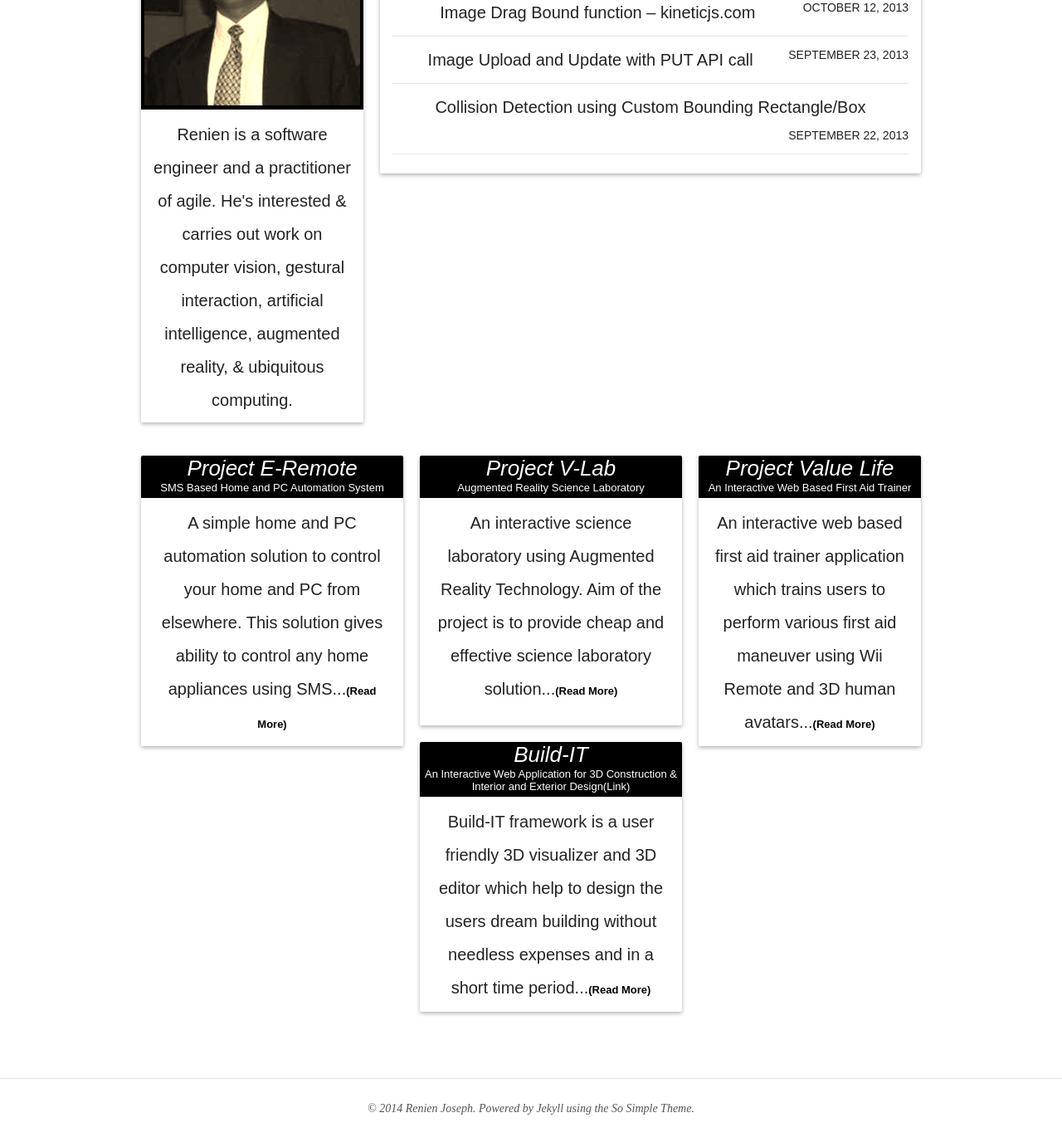
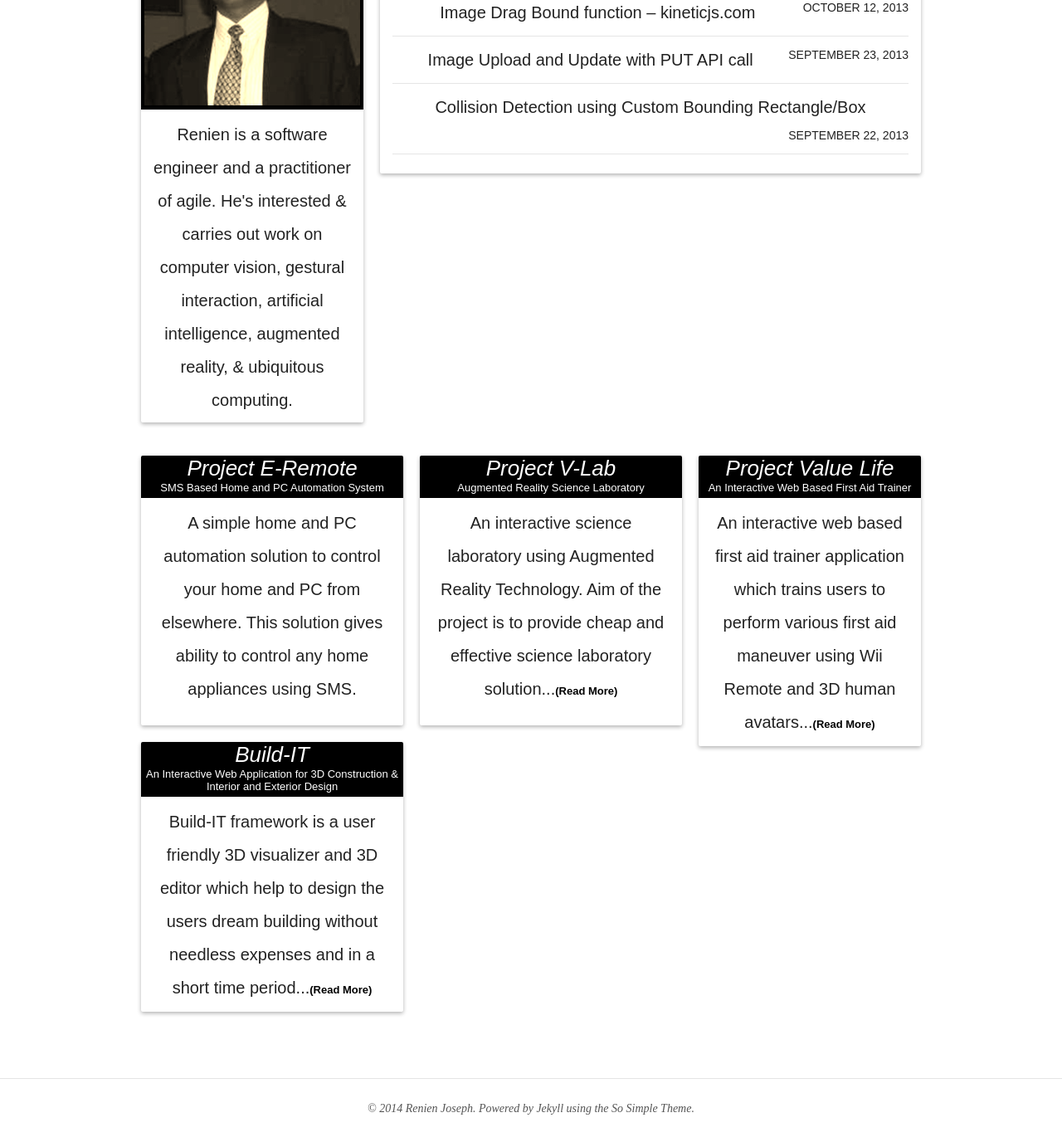
Before and after one commit to Renien/Renien.github.io, a Jekyll site: the page built from index.html, in a window 1280 px wide and 1400 px high, scrolled down 646 px. Shown: the top 1382 px of the window at 83% size. Built offline with Jekyll 4.4.1, drawn with Linux system fonts in a browser that asks for light colours; nearby versions of some CDN libraries.

Commit message:
More Update...

```diff
--- a/_config.yml
+++ b/_config.yml
@@ -33,6 +33,8 @@
 # Links to include in top navigation
 # For external links add external: true
 links:
+  - title: Home
+    url: /
   - title: About
     url: /about/
   - title: Blog
--- a/_includes/index_template.html
+++ b/_includes/index_template.html
@@ -40,7 +40,7 @@
 			</div>
 		</div>
 		<div class="grid_desc">
-			A simple home and PC automation solution to control your home and PC from elsewhere. This solution gives ability to control any home appliances using SMS...<a href="http://www.w3schools.com" class="read-more-link">(Read More)</a>
+			A simple home and PC automation solution to control your home and PC from elsewhere. This solution gives ability to control any home appliances using SMS.
 		</div>
 		</article>
 
@@ -52,7 +52,7 @@
 			</div>
 		</div>
 		<div class="grid_desc">
-			An interactive science laboratory using Augmented Reality Technology. Aim of the project is to provide cheap and effective science laboratory solution...<a href="http://www.w3schools.com" class="read-more-link">(Read More)</a>
+			An interactive science laboratory using Augmented Reality Technology. Aim of the project is to provide cheap and effective science laboratory solution...<a href="/v-lab/" class="read-more-link">(Read More)</a>
 		</div>
 		</article>
 
@@ -64,7 +64,7 @@
 			</div>
 		</div>
 		<div class="grid_desc">
-			An interactive web based first aid trainer application which trains users to perform various first aid maneuver using Wii Remote and 3D human avatars...<a href="http://www.w3schools.com" class="read-more-link">(Read More)</a>
+			An interactive web based first aid trainer application which trains users to perform various first aid maneuver using Wii Remote and 3D human avatars...<a href="/value-life/" class="read-more-link">(Read More)</a>
 		</div>
 		</article>
 
@@ -72,11 +72,11 @@
 		<div class="h3 title">
 			Build-IT
 			<div class="sub-title">
-				An Interactive Web Application for 3D Construction & Interior and Exterior Design(Link)
+				An Interactive Web Application for 3D Construction & Interior and Exterior Design
 			</div>
 		</div>
 		<div class="grid_desc">
-			Build-IT framework is a user friendly 3D visualizer and 3D editor which help to design the users dream building without needless expenses and in a short time period...<a href="http://www.w3schools.com" class="read-more-link">(Read More)</a>
+			Build-IT framework is a user friendly 3D visualizer and 3D editor which help to design the users dream building without needless expenses and in a short time period...<a href="/build-it/" class="read-more-link">(Read More)</a>
 		</div>
 		</article>
 
```
Also changed, not shown: projects/build-it.md (added, +20 -0 lines), projects/v-lab.md (added, +12 -0 lines), projects/value-life.md (added, +26 -0 lines), images/cover/Imagine-Cup-2011-1st-runner-up.jpg (added), images/cover/Imagine-Cup-2012-1st-runner-up.jpg (added), images/cover/final-year-project.jpg (added), images/cover/my.jpg (added), images/projects/value-life/value-life-solution.png (added).
